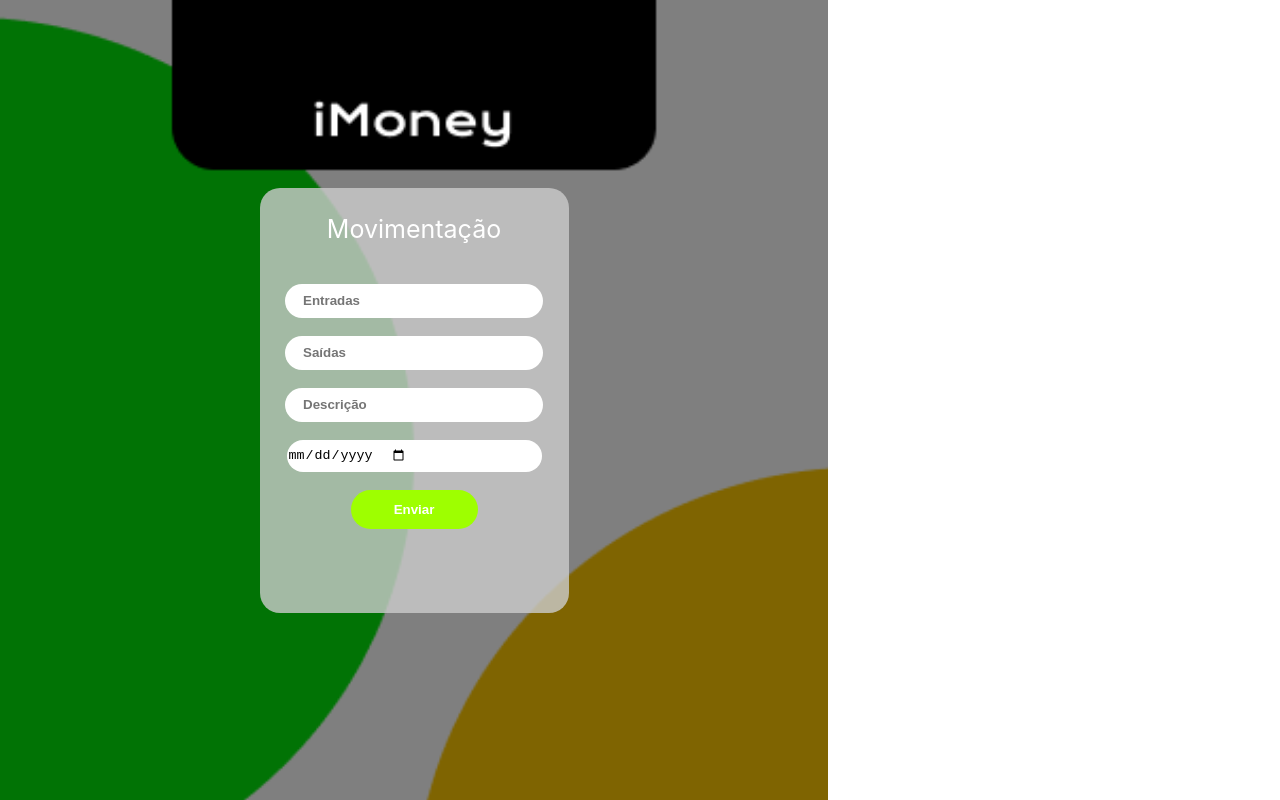
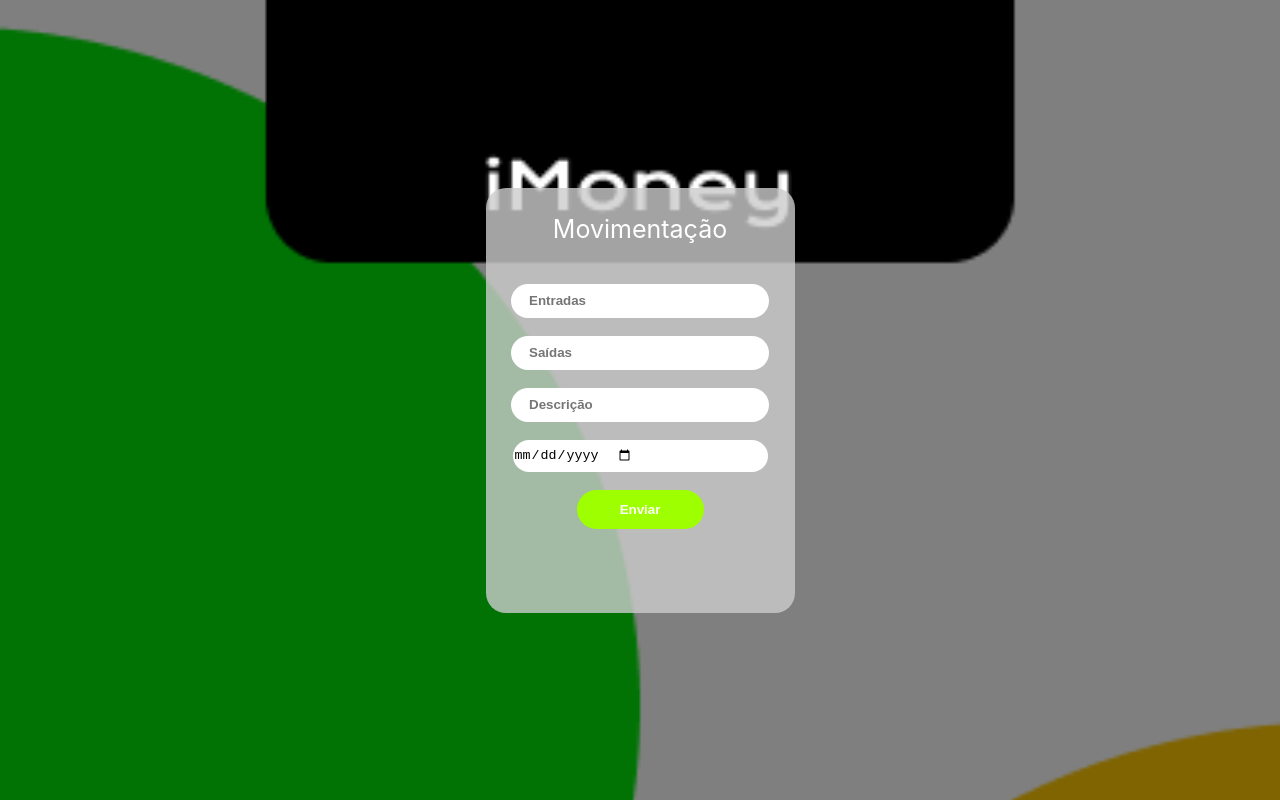
Before and after one commit to marcio24/iMoney, a plain HTML site: page index.html in a window 1280 px wide. Drawn offline with Linux system fonts and the light colour scheme.

Commit message:
Update style.css

```diff
--- a/style.css
+++ b/style.css
@@ -9,8 +9,6 @@ body{
     background-size: 100%;
     width: 100vw;
     height: 100vh;
-    max-width: 828px;
-    max-height: 1792px;
     display: flex;
     justify-content: center;
     align-items: center;
```
